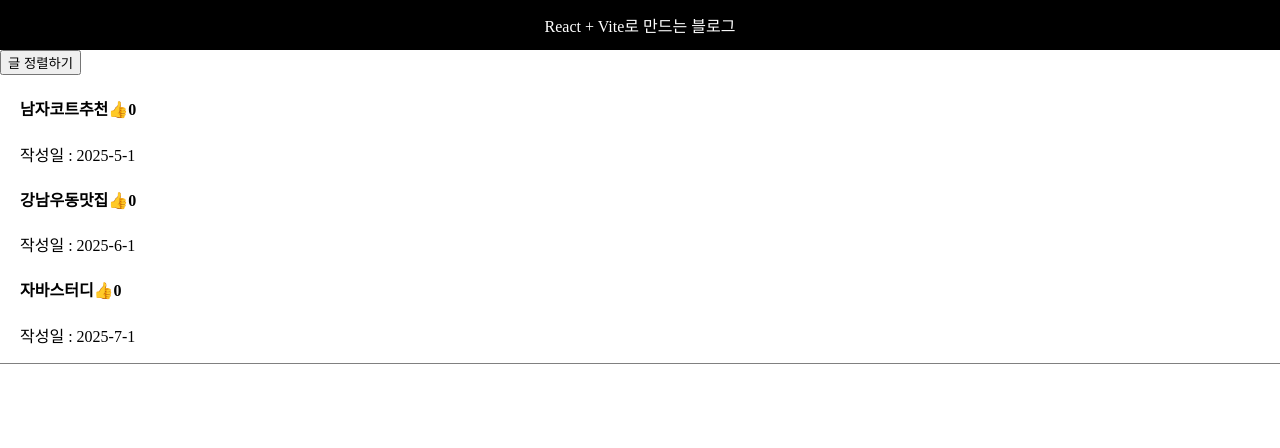
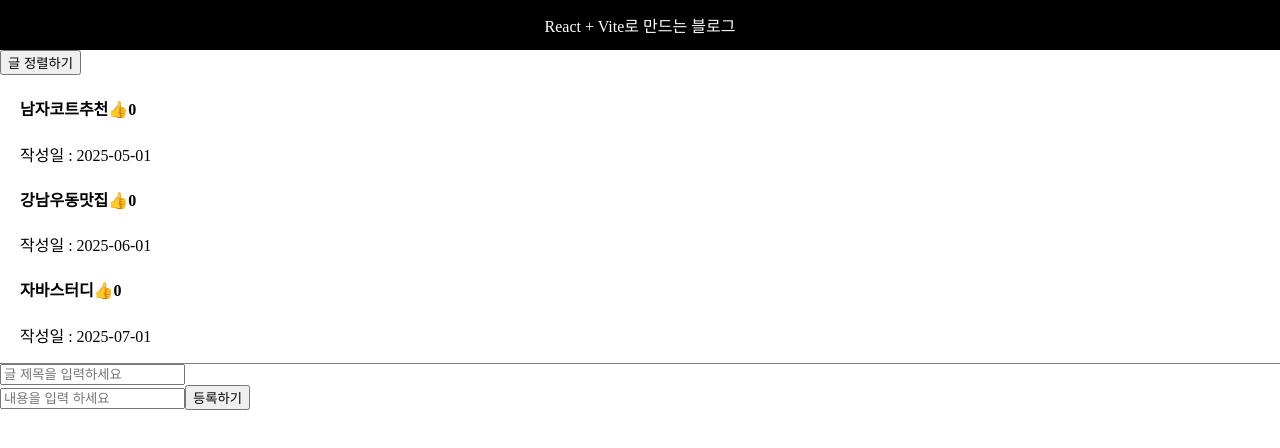
Before and after one commit to sbpak1/my-blog, a React (Vite) app: page / in a window 1280 px wide. Shown: the top 448 px of the page. Built offline with nearby package versions, Linux system fonts and the light colour scheme.

Commit message:
블로그 글 추가

```diff
--- a/src/App.jsx
+++ b/src/App.jsx
@@ -16,9 +16,9 @@ function App() {
   ]);
 
   const [createDate, setCreateDate] = useState([
-    '2025-5-1',
-    '2025-6-1',
-    '2025-7-1',
+    '2025-05-01',
+    '2025-06-01',
+    '2025-07-01',
   ]);
 
   const [details, setDetails] = useState([
--- a/src/Blog.jsx
+++ b/src/Blog.jsx
@@ -1,4 +1,10 @@
+import { useState } from "react";
+
 function Blog(props){
+  // 타이틀 저장용 state 선언
+  const [newTitle, setNewTitle] = useState('')
+  // 내용 저장용 state 선언
+  const [newContent, setNewContent] = useState('')
 
   // 제목 클릭 시 모달 보이기
   function handleTitle(index){
@@ -14,6 +20,43 @@ function Blog(props){
     } else {
       props.setCurrentIndex(index);
     }
+  }
+
+  // 오늘 날짜를 생성해 주는 함수
+  function getCurrentDate(){
+    const today = new Date();
+    const year = today.getFullYear();
+    const month = String(today.getMonth() + 1).padStart(2, '0');
+    const day = String(today.getDate()).padStart(2, '0');
+    console.log(`${year}-${month}-${day}`)
+    return `${year}-${month}-${day}`
+  }
+
+  // 글 등록 함수 만들기
+  function addPost(){
+    // 두 개의 입력상자가 비어있는지 확인
+    if(newTitle.trim === ''){
+      alert('제목이 비어있어요')
+      return
+    }
+
+    if(newContent.trim === ''){
+      alert('내용이 비어있어요')
+      return
+    }
+    // 타이틀과 내용을 각 배열에 추가
+    props.setTitle([newTitle, ...props.title])
+    props.setDetails([newContent, ...props.details])
+
+    // 오늘 날짜 생성 후 날짜 배열에도 추가
+    props.setCreateDate([getCurrentDate(), ...props.createDate]);
+
+    // 좋아요 배열에도 추가
+    props.setLike([0, ...props.like]);
+
+    setNewTitle('');
+    setNewContent('');
+
   }
 
   return(
@@ -45,6 +88,16 @@ function Blog(props){
           )
         })}
       </div>
+      <input
+        onChange={(event)=>{setNewTitle(event.target.value)}}
+        value={newTitle}
+        type="text"placeholder="글 제목을 입력하세요" />
+      <br />
+      <input
+       onChange={(e)=>{setNewContent(e.target.value)}}
+       value={newContent}
+      type="text"placeholder="내용을 입력 하세요" />
+      <button onClick={addPost}>등록하기</button>
     </>
   )
 }
```
